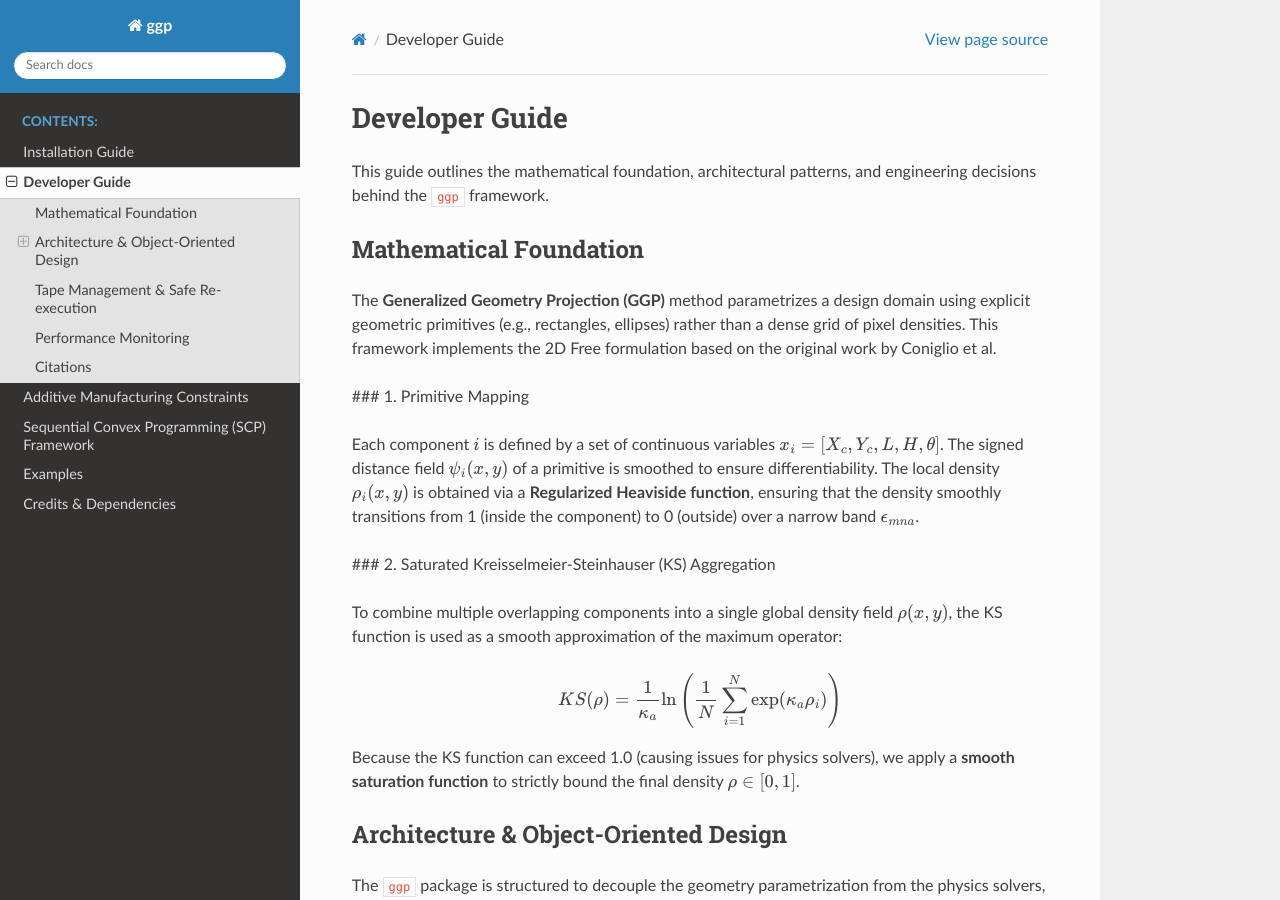
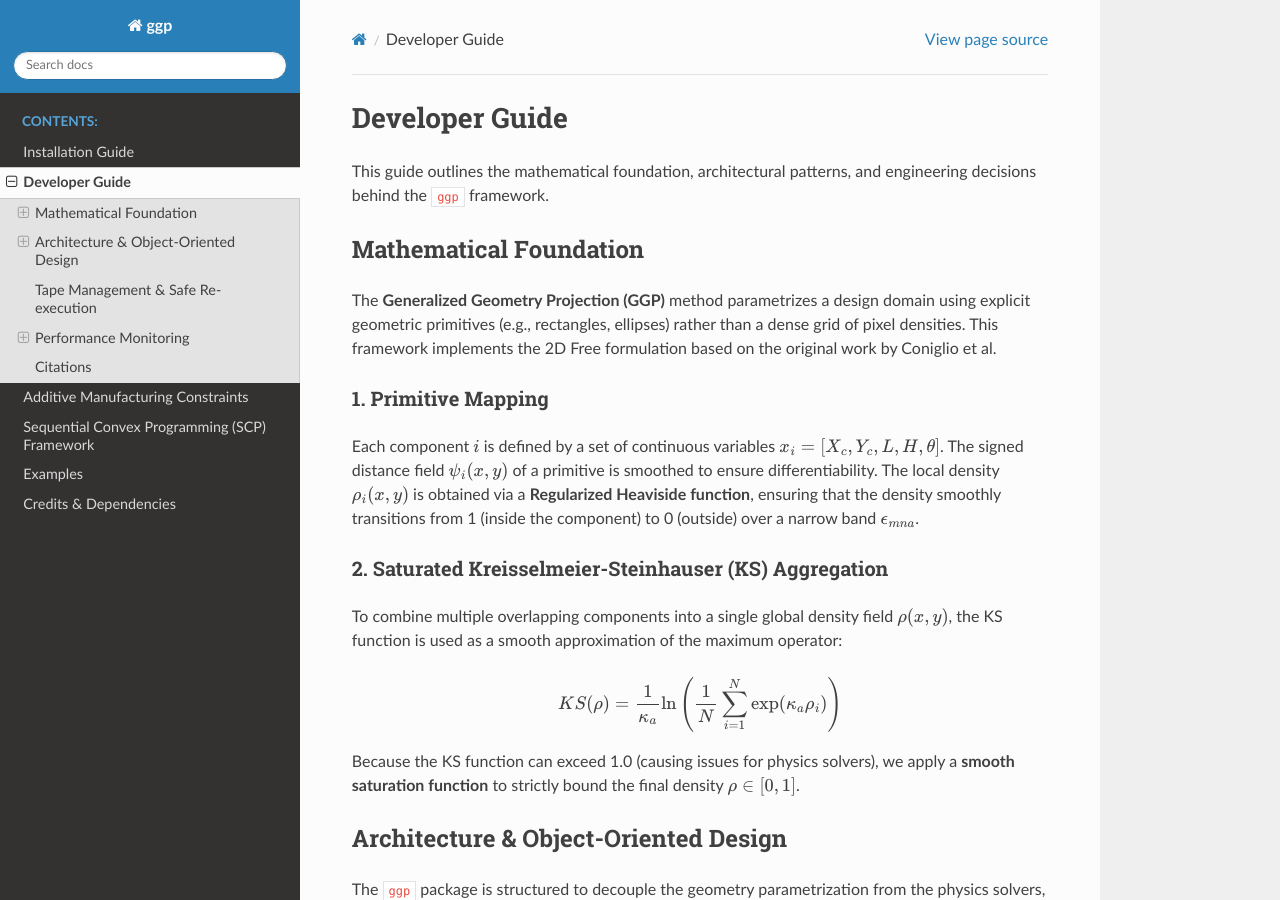
Before and after one commit to SimoneConiglio/generalized_geometry_projection, a Sphinx documentation site: the page built from docs/developer_guide.rst, in a window 1280 px wide and 900 px high. Built offline with Sphinx 7.4.7 and the Read the Docs theme 3.1.0, drawn with Linux system fonts in a browser that asks for light colours; some of the changed text lies outside the part shown.

```diff
--- a/docs/developer_guide.rst
+++ b/docs/developer_guide.rst
@@ -8,12 +8,14 @@ Mathematical Foundation
 
 The **Generalized Geometry Projection (GGP)** method parametrizes a design domain using explicit geometric primitives (e.g., rectangles, ellipses) rather than a dense grid of pixel densities. This framework implements the 2D Free formulation based on the original work by Coniglio et al.
 
-### 1. Primitive Mapping
+1. Primitive Mapping
+^^^^^^^^^^^^^^^^^^^^
 
 Each component :math:`i` is defined by a set of continuous variables :math:`x_i = [X_c, Y_c, L, H, \theta]`.
 The signed distance field :math:`\psi_i(x, y)` of a primitive is smoothed to ensure differentiability. The local density :math:`\rho_i(x, y)` is obtained via a **Regularized Heaviside function**, ensuring that the density smoothly transitions from 1 (inside the component) to 0 (outside) over a narrow band :math:`\epsilon_{mna}`.
 
-### 2. Saturated Kreisselmeier-Steinhauser (KS) Aggregation
+2. Saturated Kreisselmeier-Steinhauser (KS) Aggregation
+^^^^^^^^^^^^^^^^^^^^^^^^^^^^^^^^^^^^^^^^^^^^^^^^^^^^^^^
 
 To combine multiple overlapping components into a single global density field :math:`\rho(x, y)`, the KS function is used as a smooth approximation of the maximum operator:
 
@@ -75,7 +77,8 @@ Performance Monitoring
 
 To track the evolution of code performance and identify bottlenecks, a profiling infrastructure is provided.
 
-### 1. Running the Profiling Suite
+1. Running the Profiling Suite
+^^^^^^^^^^^^^^^^^^^^^^^^^^^^^^
 
 To run a fast profile of all standard benchmarks (5 iterations each), execute:
 
@@ -88,7 +91,8 @@ This script will:
 - Generate detailed ``.prof`` files in the ``performance_logs/`` directory.
 - Log the average time per iteration and the Git commit hash to ``performance_history.json``.
 
-### 2. Analyzing Bottlenecks
+2. Analyzing Bottlenecks
+^^^^^^^^^^^^^^^^^^^^^^^^
 
 Detailed profiling data can be visualized using tools like `snakeviz`:
 
```
